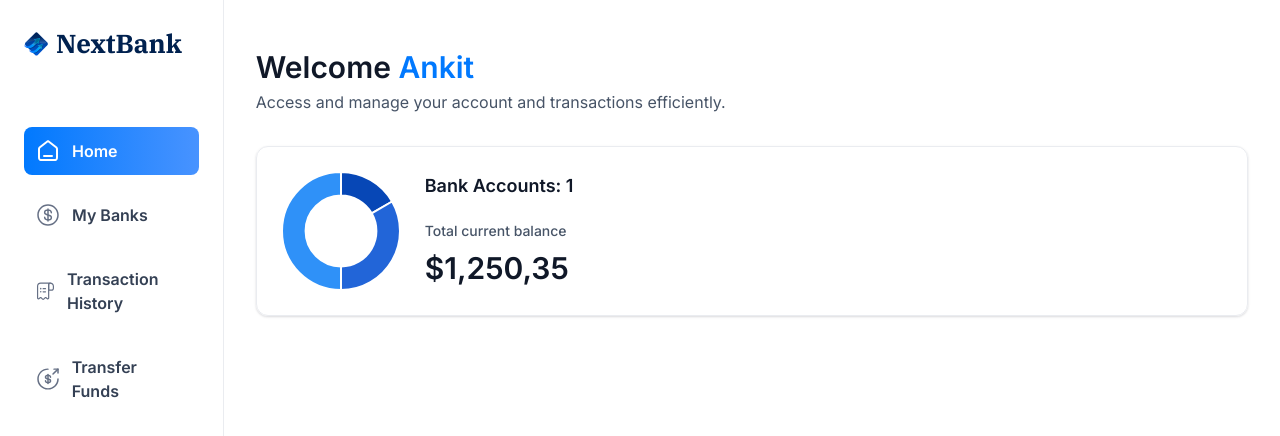
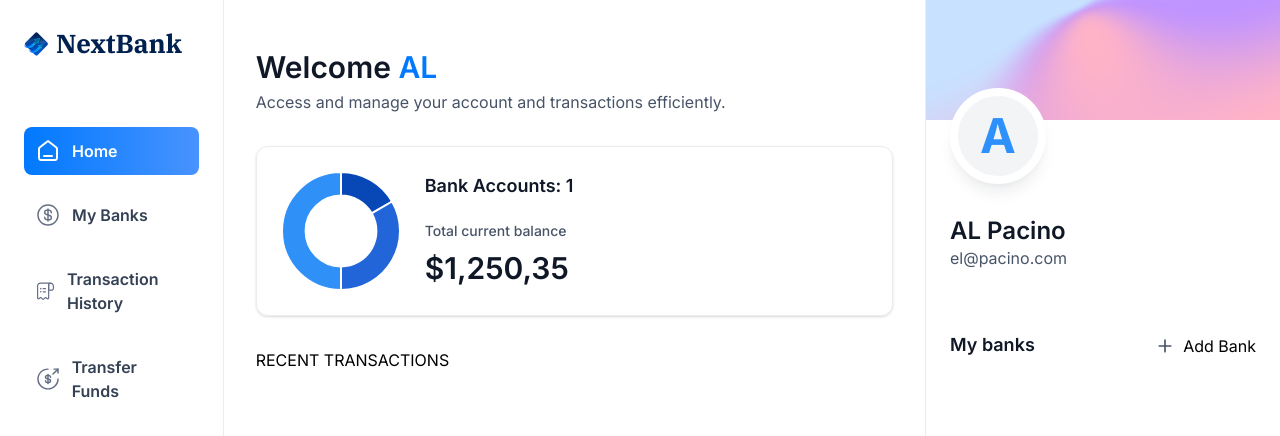
Before and after one commit to ankitnimje/next-bank, a Next.js app: page / in a window 1280 px wide. Shown: the top 436 px of the page. Built offline with nearby package versions, Linux system fonts and the light colour scheme.

Commit message:
add right side bar with basic details

```diff
--- a/app/(root)/page.tsx
+++ b/app/(root)/page.tsx
@@ -1,21 +1,33 @@
-import HeaderBox from '@/components/HeaderBox'
-import TotalBalanceBox from '@/components/TotalBalanceBox'
-import React from 'react'
+import HeaderBox from "@/components/HeaderBox";
+import RightSidebar from "@/components/RightSidebar";
+import TotalBalanceBox from "@/components/TotalBalanceBox";
+import React from "react";
 
 const Home = () => {
-
-  const loggedIn = {
-    firstName: 'Ankit'
-  }
+  const loggedInUserMockData = {
+    $id: "123",
+    email: "el@pacino.com",
+    userId: "12345",
+    dwollaCustomerUrl: "some url",
+    dwollaCustomerId: "some id",
+    firstName: "AL",
+    lastName: "Pacino",
+    address1: "Broadway st",
+    city: "LA",
+    state: "CA",
+    postalCode: "66666",
+    dateOfBirth: "12/10/1299",
+    ssn: "123-12301",
+  };
 
   return (
-    <section className='home'>
+    <section className="home">
       <div className="home-content">
-        <header className='home-header'>
+        <header className="home-header">
           <HeaderBox
-            type='greeting'
+            type="greeting"
             title="Welcome"
-            user={loggedIn?.firstName || 'Guest'}
+            user={loggedInUserMockData?.firstName || "Guest"}
             subtext="Access and manage your account and transactions efficiently."
           />
 
@@ -25,9 +37,11 @@ const Home = () => {
             totalCurrentBalance={1250.35}
           />
         </header>
+        RECENT TRANSACTIONS
       </div>
+      <RightSidebar user={loggedInUserMockData} transactions={[]} banks={[]} />
     </section>
-  )
-}
+  );
+};
 
-export default Home
+export default Home;
--- /dev/null
+++ b/components/RightSidebar.tsx
@@ -0,0 +1,49 @@
+import Image from "next/image";
+import Link from "next/link";
+import React from "react";
+
+const RightSidebar = ({ user, transactions, banks }: RightSidebarProps) => {
+  return (
+    <aside className="right-sidebar">
+      <section className="flex flex-col pb-8">
+        <div className="profile-banner" />
+        <div className="profile">
+          <div className="profile-img">
+            <span className="text-5xl font-bold text-blue-500">
+              {user.firstName[0]}
+            </span>
+          </div>
+          <div className="profile-details">
+            <h1 className="profile-name">
+              {user.firstName} {user.lastName}
+            </h1>
+            <p className="profile-email">{user.email}</p>
+          </div>
+        </div>
+      </section>
+      <section className="banks">
+        <div className="flex w-full justify-between">
+          <h2 className="header-2">My banks</h2>
+          <Link href="/" className="flex gap-2">
+            <Image src="/icons/plus.svg" width={20} height={20} alt="plus" />
+            <h2 className="" text-14 font-semibold text-gray-600>
+              Add Bank
+            </h2>
+          </Link>
+        </div>
+        {banks?.length > 0 && (
+          <div className="relative flex flex-1 flex-col items-center justify-center gap-5">
+            <div className="relative z-10">Bank CARD 1</div>
+            {banks[1] && (
+              <div className="absolute right-0 top-8 z-0 w-[90%]">
+                BANK CARD 2
+              </div>
+            )}
+          </div>
+        )}
+      </section>
+    </aside>
+  );
+};
+
+export default RightSidebar;
```
